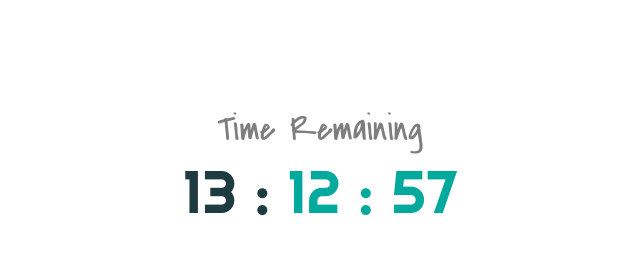
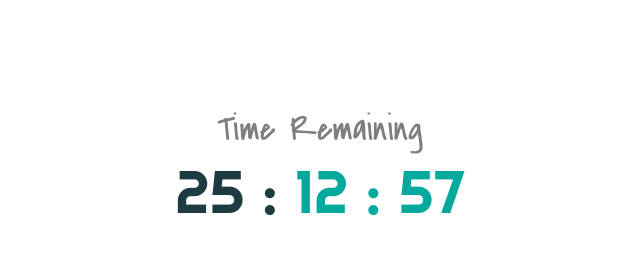
Before and after one commit to ishantgupta777/simple-timer, a plain HTML site: page index.html in a window 1280 px wide. Shown: the part 234-488 px from the top of the page, without its empty margins (320-960 px from the left). Drawn offline with Linux system fonts and the light colour scheme.

Commit message:
time fixed

```diff
--- a/index.html
+++ b/index.html
@@ -116,7 +116,7 @@
     const timeinterval = setInterval(updateClock, 1000);
   }
 
-  const deadline = new Date(Date.parse(new Date("July 12, 2020 11:45:00")));
+  const deadline = new Date(Date.parse(new Date("July 12, 2020 23:45:00")));
   initializeClock('clockdiv', deadline);
 </script>
 
```
